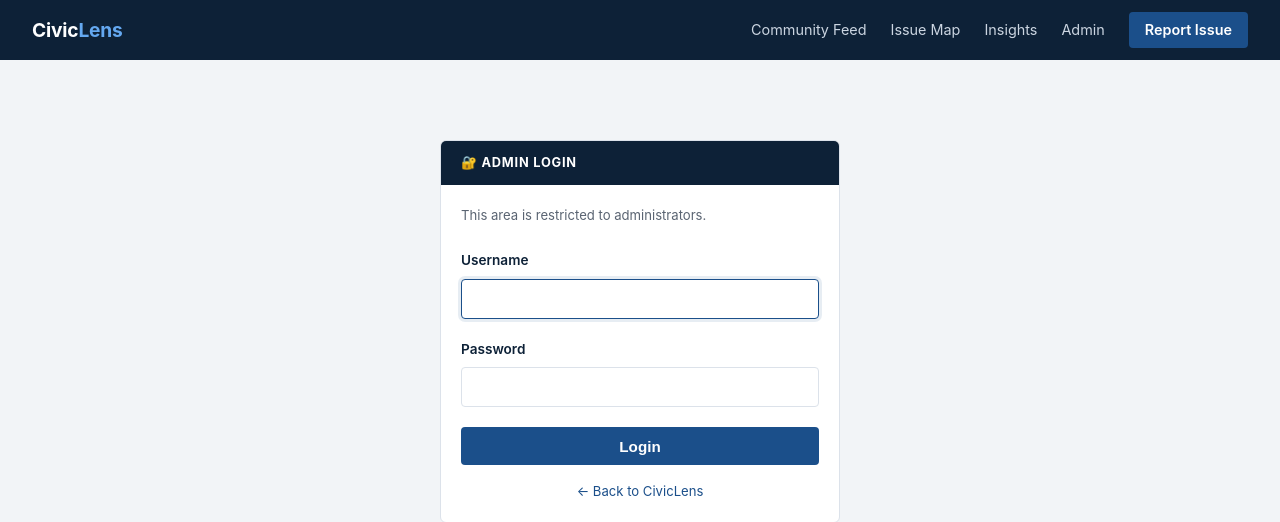
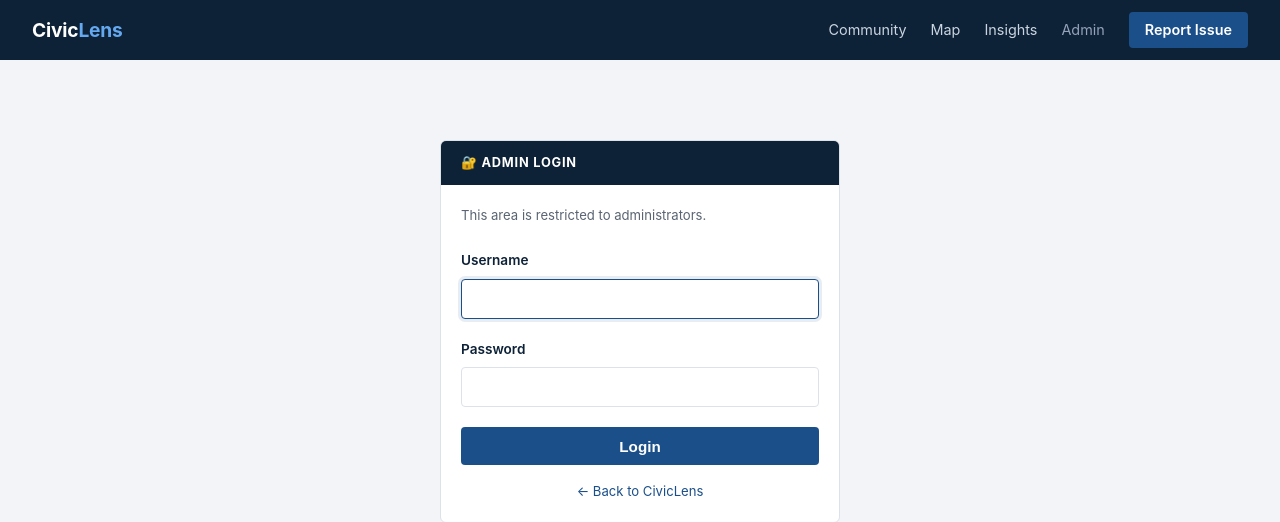
Before and after one commit to JagtapRajnandini/CivicLens, a Flask app: page /login in a window 1280 px wide. Shown: the top 522 px of the page. Run offline with Flask 3, Linux system fonts and the light colour scheme.

Commit message:
feat: show login/logout links in nav based on auth state

```diff
--- a/templates/base.html
+++ b/templates/base.html
@@ -12,10 +12,15 @@
   <nav class="nav">
     <a href="{{ url_for('index') }}" class="nav-brand">Civic<span>Lens</span></a>
     <div class="nav-links">
-      <a href="{{ url_for('feed') }}">Community Feed</a>
-      <a href="{{ url_for('map_view') }}">Issue Map</a>
+      <a href="{{ url_for('feed') }}">Community</a>
+      <a href="{{ url_for('map_view') }}">Map</a>
       <a href="{{ url_for('insights') }}">Insights</a>
-      <a href="{{ url_for('admin') }}">Admin</a>
+      {% if current_user.is_authenticated %}
+        <a href="{{ url_for('admin') }}">Admin</a>
+        <a href="{{ url_for('logout') }}" style="color:#94a3b8;">Logout</a>
+      {% else %}
+        <a href="{{ url_for('login') }}" style="color:#94a3b8;">Admin</a>
+      {% endif %}
       <a href="{{ url_for('report_form') }}" class="btn-nav">Report Issue</a>
     </div>
   </nav>
```
